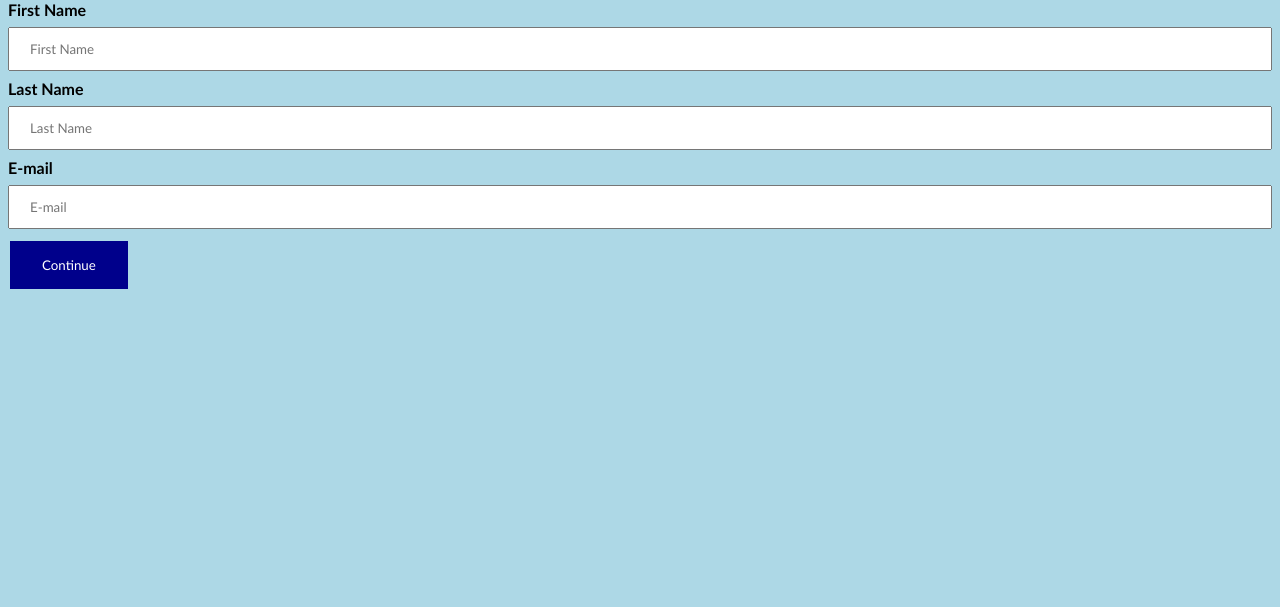
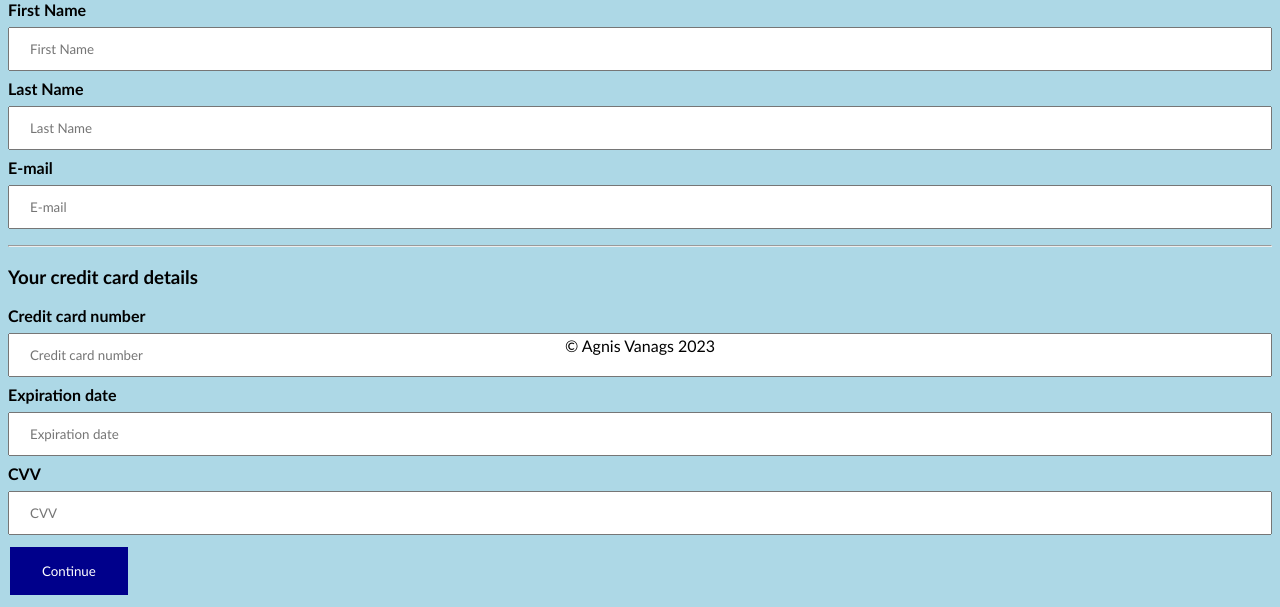
Before and after one commit to Agnis800/AV-promotion-merch-shop, a PHP site: page /order.php in a window 1280 px wide. Shown: the part 429-1036 px from the top of the page. Before the commit the page ends 718 px from the top, so only its background shows below. Run offline with PHP 8.4, Linux system fonts and the light colour scheme.

Commit message:
Pievienota kredītkartes forma order.php lapā.

```diff
--- a/pages/css/order.css
+++ b/pages/css/order.css
@@ -27,3 +27,16 @@ input[type=submit] {
     margin: 4px 2px;
     cursor: pointer;
 }
+
+footer {
+    position: fixed;
+    left: 0;
+    bottom: 0;
+    width: 100%;
+    text-align: center;
+    font-family: Georgia, 'Times New Roman', Times, serif;
+    font-family: "Source Serif 4", serif;
+    font-optical-sizing: auto;
+    font-weight: 500;
+    font-style: normal;
+}
--- a/pages/order.php
+++ b/pages/order.php
@@ -1,6 +1,10 @@
 <!DOCTYPE html>
 <html lang="en">
     <head>
+        <!-- "Source Serif 4" fonts -->
+        <link rel="preconnect" href="https://fonts.googleapis.com">
+        <link rel="preconnect" href="https://fonts.gstatic.com" crossorigin>
+        <link href="https://fonts.googleapis.com/css2?family=Source+Serif+4:ital,opsz,wght@0,8..60,200..900;1,8..60,200..900&display=swap" rel="stylesheet">
         <meta charset="UTF-8">
         <meta name="viewport" content="width=device-width, initial-scale=1.0">
         <meta http-equiv="X-UA-Compatible" content="ie-edge">
@@ -31,9 +35,26 @@
                 <label for="e_mail"><b>E-mail</b></label>
                 <input type="text" placeholder="E-mail" name="e_mail">
 
+                <hr>
+
+                <h3>Your credit card details</h3>
+
+                <label for="ccnum">Credit card number</label>
+                <input type="text" placeholder="Credit card number" name="credit_card_number">
+
+                <label for="exp_date">Expiration date</label>
+                <input type="text" placeholder="Expiration date" name="expiration_date">
+
+                <label for="cvv">CVV</label>
+                <input type="text" placeholder="CVV" name="cvv">
+
                 <input type="submit" value="Continue" name="submit">
+
 
            </div>
         </main>
+        <footer>
+            <p>&copy Agnis Vanags 2023</p>
+        </footer>
     </body>
 </html>
```
Also changed, not shown: pages/merch.php (+7 -9 lines).
